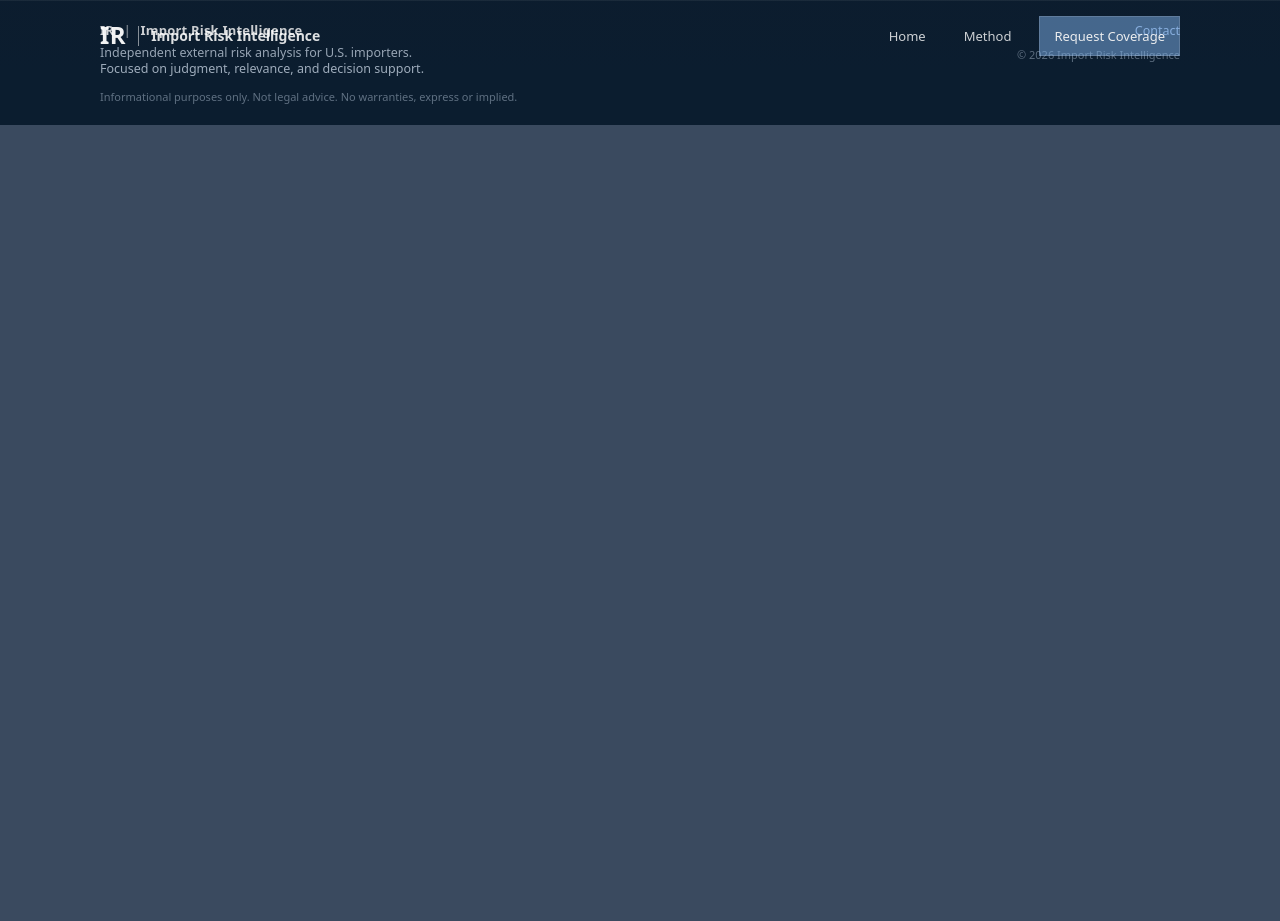
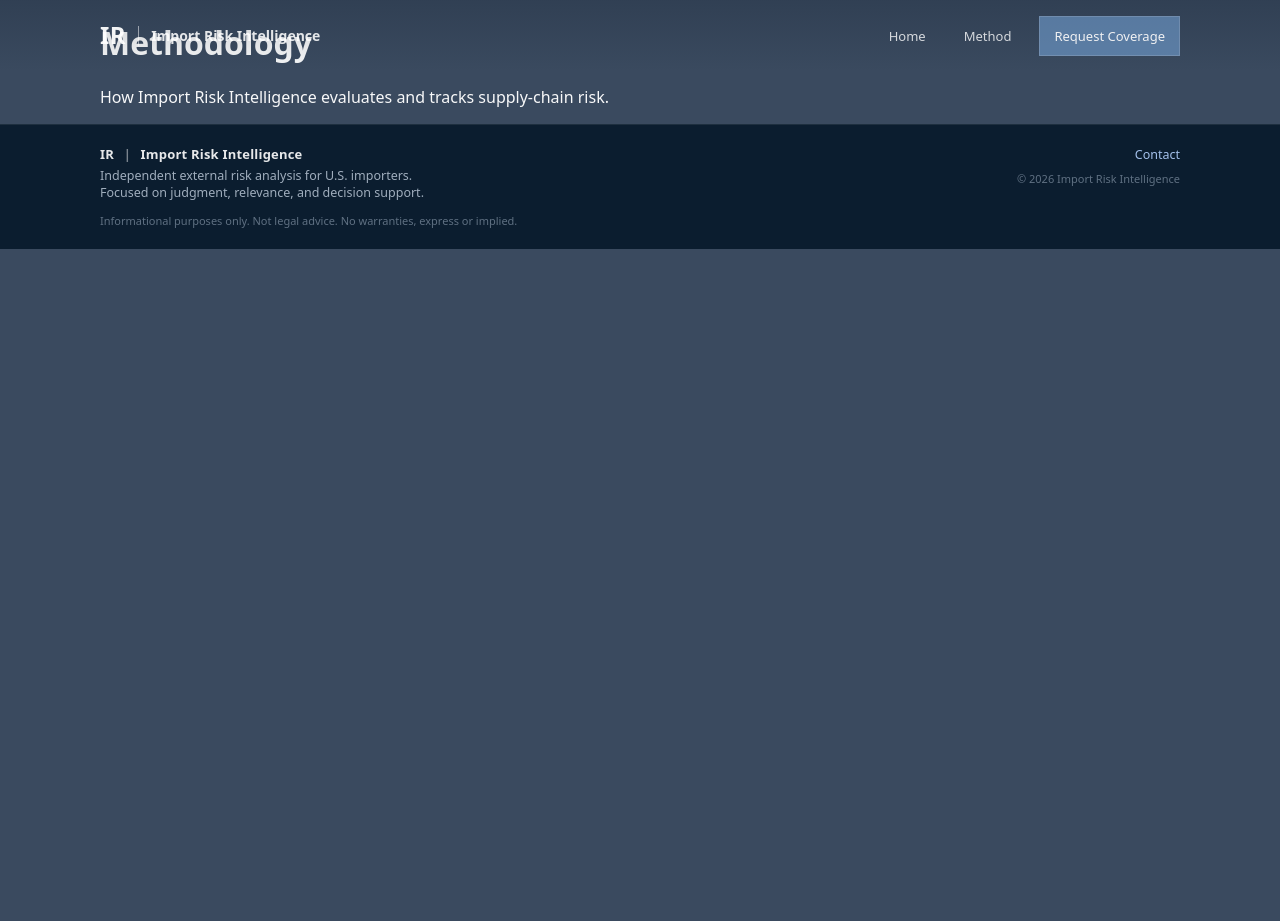
Before and after one commit to importrisk/import-risk-intelligence-site, a Jekyll site: the page built from method.html, in a window 1280 px wide. Built offline with Jekyll 4.4.1, drawn with Linux system fonts in a browser that asks for light colours; before the commit the page ends 900 px from its top, so only the background shows below that.

Commit message:
Update method.html

```diff
--- a/method.html
+++ b/method.html
@@ -3,3 +3,11 @@ layout: default
 title: Methodology
 description: How Import Risk Intelligence evaluates and tracks supply-chain risk.
 ---
+<main class="method-hero">
+  <div class="container">
+    <h1 class="method-title">Methodology</h1>
+    <p class="method-subtitle">
+      How Import Risk Intelligence evaluates and tracks supply-chain risk.
+    </p>
+  </div>
+</main>
```
